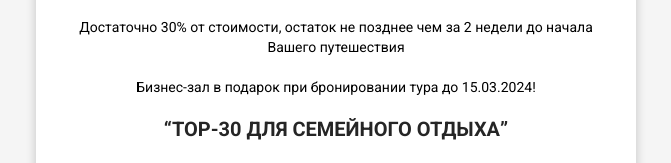
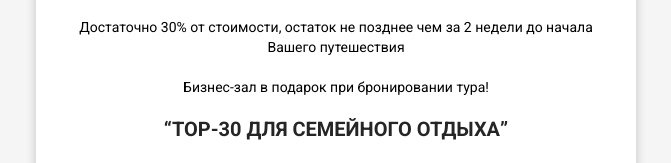
Before and after one commit to aleriiu/orange-email, a plain HTML site: page index.html in a window 1280 px wide. Shown: the part 1089-1252 px from the top of the page, without its empty margins (304-975 px from the left). Drawn offline with Linux system fonts and the light colour scheme.

Commit message:
small changes

```diff
--- a/index.html
+++ b/index.html
@@ -393,7 +393,7 @@
                                             <td style="padding-top: 20px;">
                                                 <p
                                                     style="font-family: 'Roboto', sans-serif; Margin: 0 auto; padding: 0; text-align: center; color: #000000; font-size: 14px; font-weight: 400; line-height: 20px;">
-                                                    Бизнес-зал в подарок при бронировании тура до 15.03.2024!
+                                                    Бизнес-зал в подарок при бронировании тура!
                                                 </p>
                                             </td>
                                         </tr>
@@ -605,7 +605,7 @@
                                                         <td>
                                                             <p
                                                                 style="font-family: 'Roboto', sans-serif; Margin: 0 auto; padding: 0; color: #252525; font-size: 14px; font-weight: 400; line-height: 18px; text-align: left;">
-                                                                317 781 подписчиков</p>
+                                                                317 781 подписчиков</p>
                                                         </td>
                                                     </tr>
                                                 </table>
```
Also changed, not shown: images/banner.png (deleted), 2 other files.
